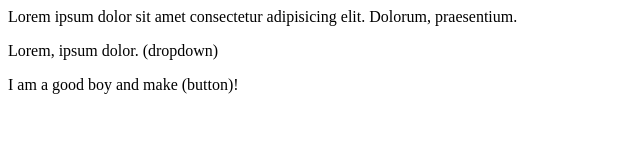
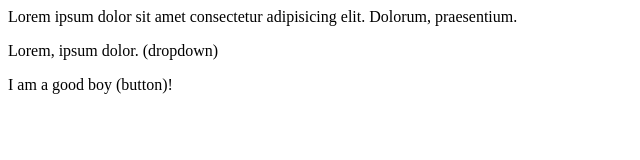
Before and after one commit to AlokRaut31/LocalRepo, a plain HTML site: page index.html in a window 1280 px wide. Shown: the full height of the page, 0-640 px from the left. Drawn offline with Linux system fonts and the light colour scheme.

```diff
--- a/index.html
+++ b/index.html
@@ -5,7 +5,7 @@
     </p>
 
     <p>
-        I am a good boy and make (button)!
+        I am a good boy (button)!
     </p>
 
 </p>
```
